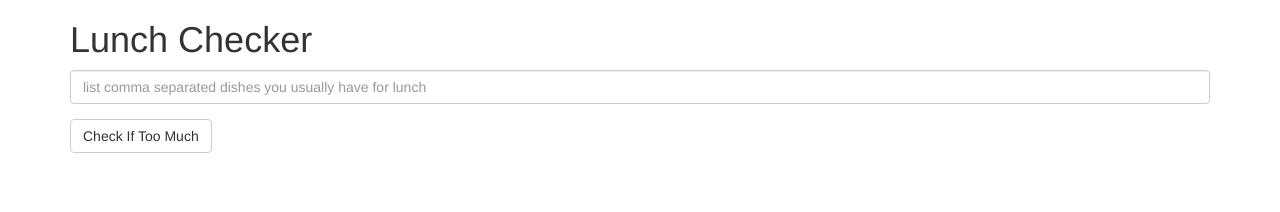
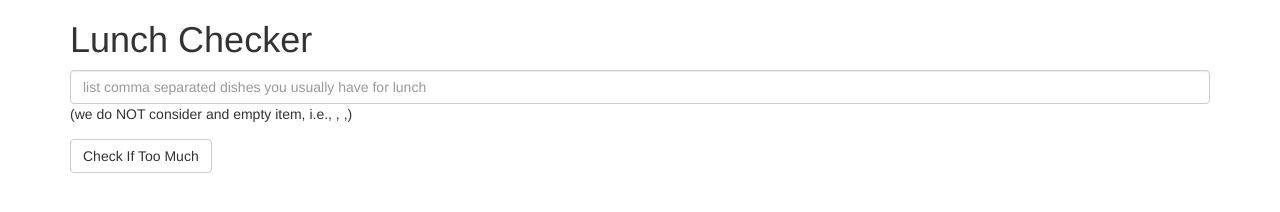
Before and after one commit to sikander1222/coursera-test, a plain HTML site: page mod1_solution/index.html in a window 1280 px wide. Drawn offline with nearby package versions, Linux system fonts and the light colour scheme.

Commit message:
message added after input

```diff
--- a/mod1_solution/index.html
+++ b/mod1_solution/index.html
@@ -16,6 +16,7 @@
              <input id="lunch-menu" type="text"
              placeholder="list comma separated dishes you usually have for lunch"
              class="form-control" ng-model="lunchItems">
+             (we do NOT consider and empty item, i.e., , ,)
          </div>
          <div class="form-group">
              <button class="btn btn-default" ng-click="lunchCheck();">Check If Too Much</button>
```
